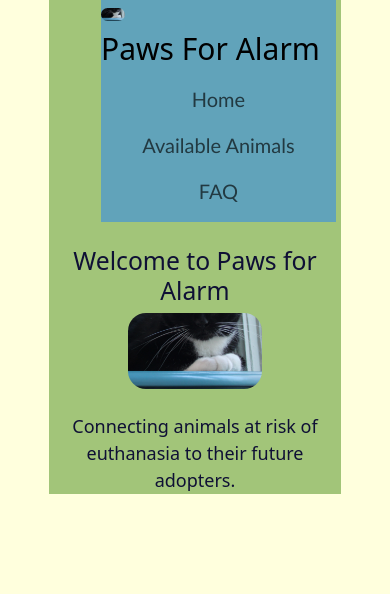
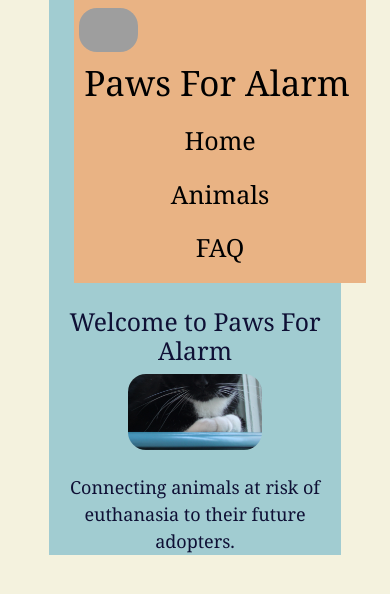
Before and after one commit to katconnors/pawsforalarm, a Flask app: page / in a window 390 px wide. Shown: the top 594 px of the page. Run offline with Flask 2, Linux system fonts and the light colour scheme; grey boxes are pictures that could not be loaded.

Commit message:
favicon, logo, navbar styling, validation styling, and detail tab styling

```diff
--- a/static/stylesheet.css
+++ b/static/stylesheet.css
@@ -2,13 +2,15 @@
 
 /* color palettes from colorhunt.co */
 
+
 body {
-    background-color:#FFFFDD;
+    background-color:#F4F2DE;
     color: #0F1035;
 }
 
+/* main text background */
 .text-center{
-    background-color: #A2C579;
+    background-color: #A1CCD1;
     width: 75%;
 }
 
@@ -21,14 +23,16 @@ img {
 /* will target only the images on animals page, and not details page (unless class is changed to col-sm) */
 
 .col-sm img:hover {
-    outline: 3px solid #61A3BA;
+    outline: 3px solid black;
     border-radius: 18px;
 }
 
 button {
     border-radius: 5px;
-    font-family: 'Gill Sans', 'Gill Sans MT', Calibri, 'Trebuchet MS', sans-serif;
+    font-family:Cambria, Cochin, Georgia, Times, 'Times New Roman', serif;
 }
+
+
 
 footer {
     color: #0F1035;
@@ -41,23 +45,87 @@ footer {
 
 /* errors that result from wt-forms/flask-wtf class validators */
 .errors {
-    color: #ba61ae;
+    color: black;
+    position: relative;
+    left: 20%;
+    background-color: #E9B384;
+    width: 60%
 
 }
 
-/* navigation bar css  */
+/* navigation bar styling  */
 
 .nav{
     text-align: center;
-    width: 70%
+    width: 90%;
 
 }
 
+/* useful resource for margins https://stackoverflow.com/questions/55192856/how-do-i-put-padding-outside-an-image-border */
+.navbar-nav img {
+    margin-left: 5px;
+}
+
 .navbar-brand {
-    font-size: 30px;
+    padding-left: 10px;
+    font-size: 35px;
 }
 
 .nav-link{
+    font-size: 25px;
+    font-family:Cambria, Cochin, Georgia, Times, 'Times New Roman', serif;
+}
+
+.navbar-expand-lg{
     font-size: 20px;
-    font-family:'Gill Sans', 'Gill Sans MT', Calibri, 'Trebuchet MS', sans-serif;
+    font-family:Cambria, Cochin, Georgia, Times, 'Times New Roman', serif;
 }
+
+
+/* animal details page styling */
+
+.nav-link{
+    color: black
+
+}
+
+.nav-tabs{
+
+    margin-left: auto;
+    margin-right: auto;
+
+}
+
+.nav-item{
+    margin-left: auto;
+    margin-right: auto;
+
+
+}
+
+.tab-pane{
+    font-family:Cambria, Cochin, Georgia, Times, 'Times New Roman', serif;
+}
+
+
+
+
+
+/* homepage styling */
+.homepage{
+    font-family:Cambria, Cochin, Georgia, Times, 'Times New Roman', serif;
+}
+
+footer {
+    font-family:Cambria, Cochin, Georgia, Times, 'Times New Roman', serif;
+}
+
+/* animal list styling */
+
+.col-sm {
+    font-family:Cambria, Cochin, Georgia, Times, 'Times New Roman', serif;
+}
+
+.dropdown {
+    font-family:Cambria, Cochin, Georgia, Times, 'Times New Roman', serif;
+}
--- a/templates/animal_detail.html
+++ b/templates/animal_detail.html
@@ -1,8 +1,7 @@
 {% extends 'base.html' %}
 
 {% block main %}
-
-        <h4>Animal Details </h4>
+        <br>
         <div class="row">
             <div class="col">
 
--- a/templates/base.html
+++ b/templates/base.html
@@ -15,6 +15,12 @@
         <!-- other stylesheet -->
 
         <link rel="stylesheet" href="/static/stylesheet.css">
+
+        <!-- favicon tutorial:
+        https://www.w3schools.com/html/html_favicon.asp -->
+
+        <link rel= "icon" type="image/x-icon" href="/static/images/siteicon.png">
+
     </head>
 
     <body>
@@ -22,12 +28,12 @@
         <div class="container text-center">
           <!-- from Bootstrap navbar documentation  -->
             <div class="container nav">
-            <nav class ="navbar navbar-expand-lg navbar-light" style="background-color: #61A3BA;">
+            <nav class ="navbar navbar-expand-lg navbar-light" style="background-color: #E9B384 ;">
                 <div class= "navbar-nav">
-                    <img src="/static/images/pawsphoto.JPG" width=10%>
+                    <img src="/static/images/pfalogo.png" width=20%>
                     <a class= "navbar-brand">Paws For Alarm</a>
                     <a class="nav-link" href="/">Home</a>
-                    <a class="nav-link" href="/animals">Available Animals </a>
+                    <a class="nav-link" href="/animals">Animals </a>
                     <a class="nav-link" href="/faq">FAQ</a>
                 </div>
             </nav>
--- a/templates/faq.html
+++ b/templates/faq.html
@@ -24,7 +24,7 @@
 
     <!-- update when daily api interface is automatic -->
     <h6>Q: How is the site updated?  </h6>
-    <text> A: The information is compiled using manual requests from an API. <br>
+    <text> A: The information is compiled using information from an API. <br>
         Ultimately, there may be more regular, automatic updates. </text> <br> <br>
 
 
--- a/templates/homepage.html
+++ b/templates/homepage.html
@@ -4,8 +4,8 @@
 
         <br>
 
-        <div class="row">
-            <h2>Welcome to Paws for Alarm </h2> <br>
+        <div class="row homepage">
+            <h2>Welcome to Paws For Alarm </h2> <br>
                 <div class="col">
                     <img src="/static/images/pawsphoto.JPG" width= 50% alt="Cat paws">
                 </div>
```
